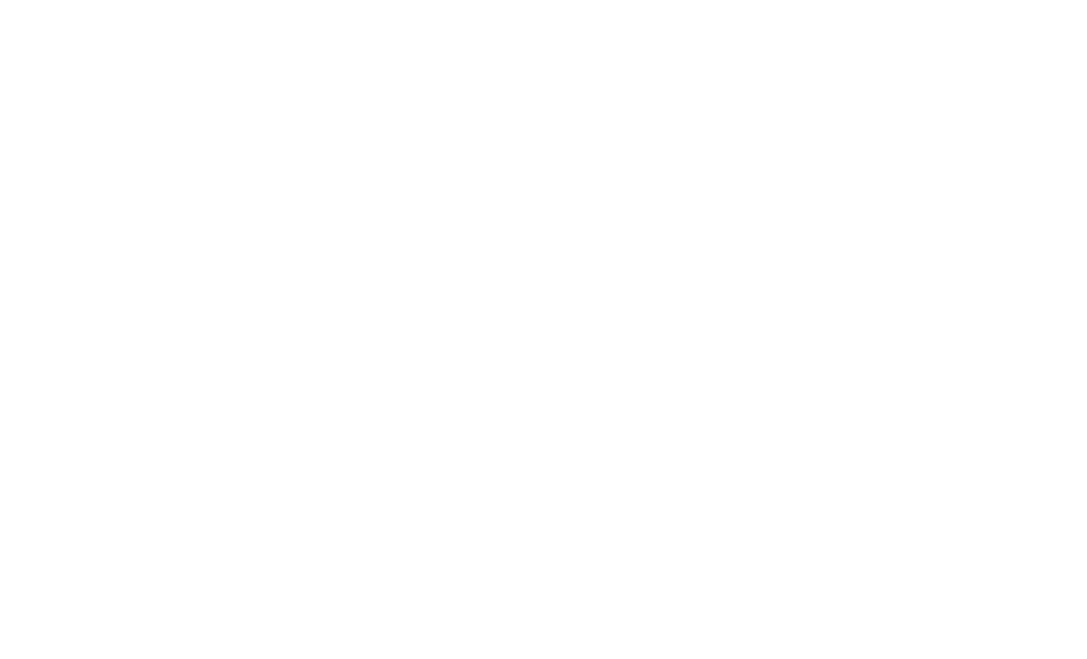
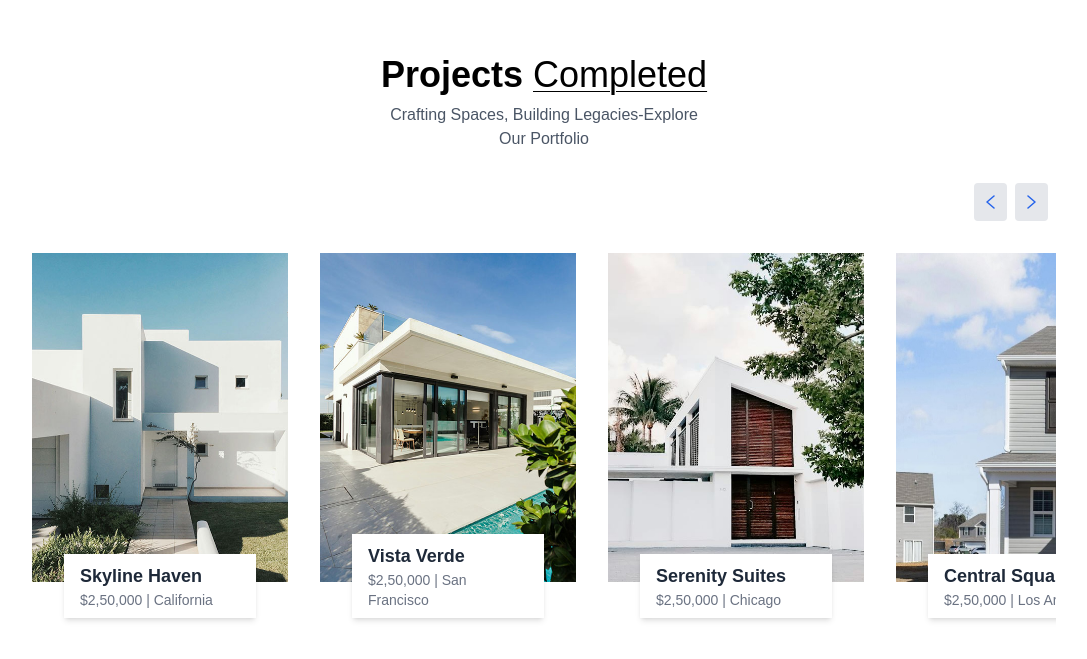
Before and after one commit to Pedrohenriquezuza/Real-Estate-Project, a React (Vite) app: page / in a window 1280 px wide. Shown: the part 1721-2380 px from the top of the page, without its empty margins (96-1183 px from the left). Before the commit the page ends 1616 px from the top, so only its background shows below. Built offline with nearby package versions, Linux system fonts and the light colour scheme.

Commit message:
Add Projects section with slider arrows

```diff
--- a/src/App.jsx
+++ b/src/App.jsx
@@ -1,11 +1,13 @@
 import React from "react";
 import { Header } from "./components/Header.jsx";
 import { About } from "./components/About.jsx";
+import { Projects } from "./components/Projects.jsx";
 const App = () => {
   return (
     <div className="w-full overflow-hidden">
       <Header />
       <About />
+      <Projects />
     </div>
   );
 };
--- a/src/assets/assets.js
+++ b/src/assets/assets.js
@@ -36,37 +36,37 @@
     title: "Skyline Haven",
     price: "$2,50,000",
     location: "California",
-    image: project_img_1,
+    img: project_img_1,
   },
   {
     title: "Vista Verde",
     price: "$2,50,000",
     location: "San Francisco",
-    image: project_img_2,
+    img: project_img_2,
   },
   {
     title: "Serenity Suites",
     price: "$2,50,000",
     location: "Chicago",
-    image: project_img_3,
+    img: project_img_3,
   },
   {
     title: "Central Square",
     price: "$2,50,000",
     location: "Los Angeles",
-    image: project_img_4,
+    img: project_img_4,
   },
   {
     title: "Vista Verde",
     price: "$2,50,000",
     location: "San Francisco",
-    image: project_img_5,
+    img: project_img_5,
   },
   {
     title: "Serenity Suites",
     price: "$2,50,000",
     location: "Chicago",
-    image: project_img_6,
+    img: project_img_6,
   },
 ];
 
--- /dev/null
+++ b/src/components/Projects.jsx
@@ -0,0 +1,98 @@
+import { useEffect, useState } from "react";
+import { assets, projectsData } from "../assets/assets";
+
+export const Projects = () => {
+  const [currentIndex, setCurrentIndex] = useState(0);
+  const [cardsToShow, setcardsToShow] = useState(1);
+
+  useEffect(() => {
+    const updateCardsToShow = () => {
+      if (window.innerWidth >= 1024) {
+        setcardsToShow(projectsData.length);
+      } else {
+        setcardsToShow(1);
+      }
+    };
+    updateCardsToShow();
+
+    window.addEventListener("resize", updateCardsToShow);
+    return () => window.removeEventListener("resize", updateCardsToShow);
+  }, []);
+  const nextProject = () => {
+    setCurrentIndex((prevIndex) => (prevIndex + 1) % projectsData.length);
+  };
+
+  const prevProject = () => {
+    setCurrentIndex((prevIndex) =>
+      prevIndex === 0 ? projectsData.length - 1 : prevIndex - 1
+    );
+  };
+
+  return (
+    <div
+      className="container mx-auto py-4 pt-20 px-6 md:px-20 lg:px-32 my-20 w-full overflow-hidden"
+      id="Projects"
+    >
+      <h1 className="text-2xl sm:text-4xl font-bold mb-2 text-center">
+        Projects{" "}
+        <span className="underline underline-offset-4 decoration-1 under font-light">
+          Completed
+        </span>
+      </h1>
+      <p className="text-center text-gray-600 mb-8 max-w-80 mx-auto">
+        Crafting Spaces, Building Legacies-Explore Our Portfolio
+      </p>
+
+      {/* slider button */}
+
+      <div className="flex justify-end items-center mb-8">
+        <button
+          onClick={prevProject}
+          className="p-3 bg-gray-200 rounded mr-2 cursor-pointer"
+          aria-label="Previous Project"
+        >
+          <img src={assets.left_arrow} alt="Previous" />
+        </button>
+
+        <button
+          onClick={nextProject}
+          className="p-3 bg-gray-200 rounded mr-2 cursor-pointer"
+          aria-label="Next Project"
+        >
+          <img src={assets.right_arrow} alt="Next" />
+        </button>
+      </div>
+
+      {/* Project slider container */}
+
+      <div className="overflow-hidden">
+        <div
+          className="flex gap-8 transition-transform duration-500 ease-in-out"
+          style={{
+            transform: `translateX(-${(currentIndex * 100) / cardsToShow}%)`,
+          }}
+        >
+          {projectsData.map((project, index) => (
+            <div key={index} className="relative flex-shrink-0 w-full sm:w-1/4">
+              <img
+                src={project.img}
+                alt={project.title}
+                className="w-full h-auto mb-14"
+              />
+              <div className="absolute left-0 right-0 bottom-5 flex justify-center">
+                <div className="inline-block bg-white w-3/4 px-4 py-2 shadow-md">
+                  <h2 className="text-lg font-semibold text-gray-800">
+                    {project.title}
+                  </h2>
+                  <p className="text-gray-500 text-sm">
+                    {project.price} <span>|</span> {project.location}
+                  </p>
+                </div>
+              </div>
+            </div>
+          ))}
+        </div>
+      </div>
+    </div>
+  );
+};
```
